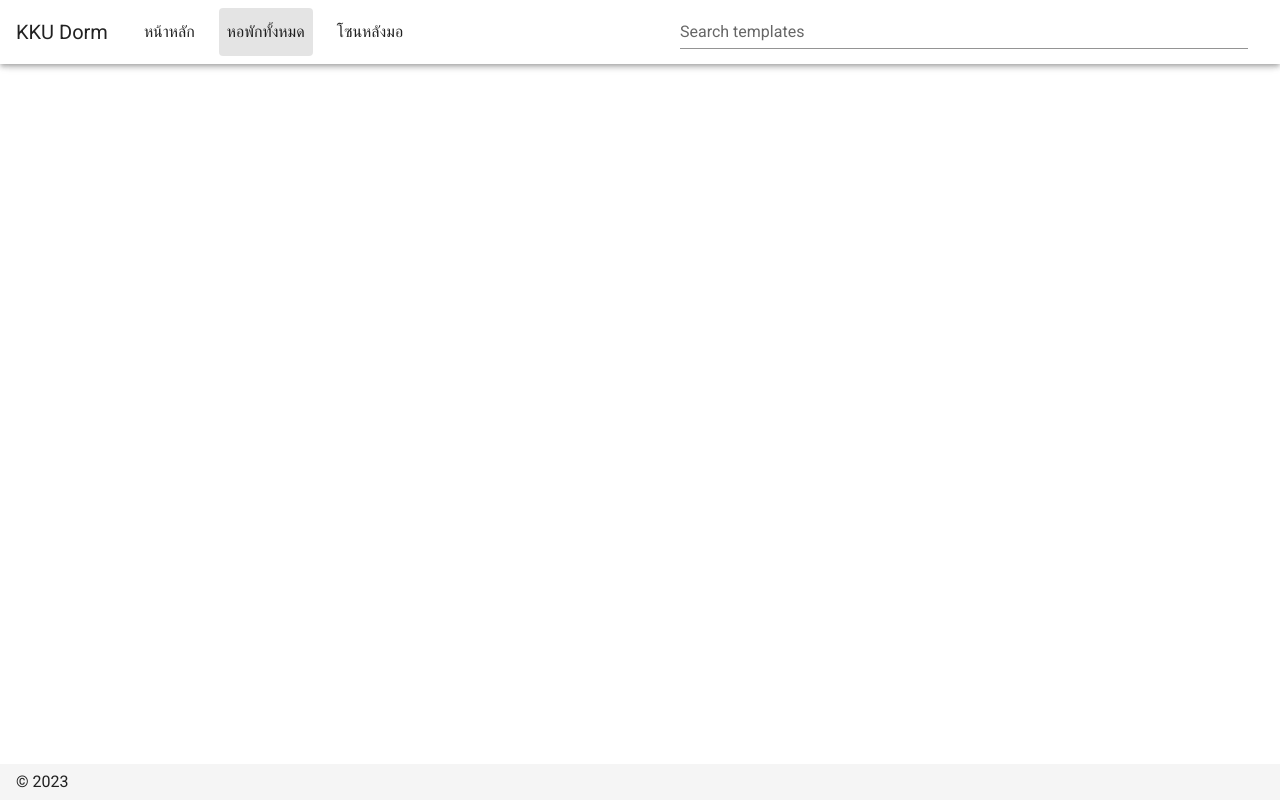
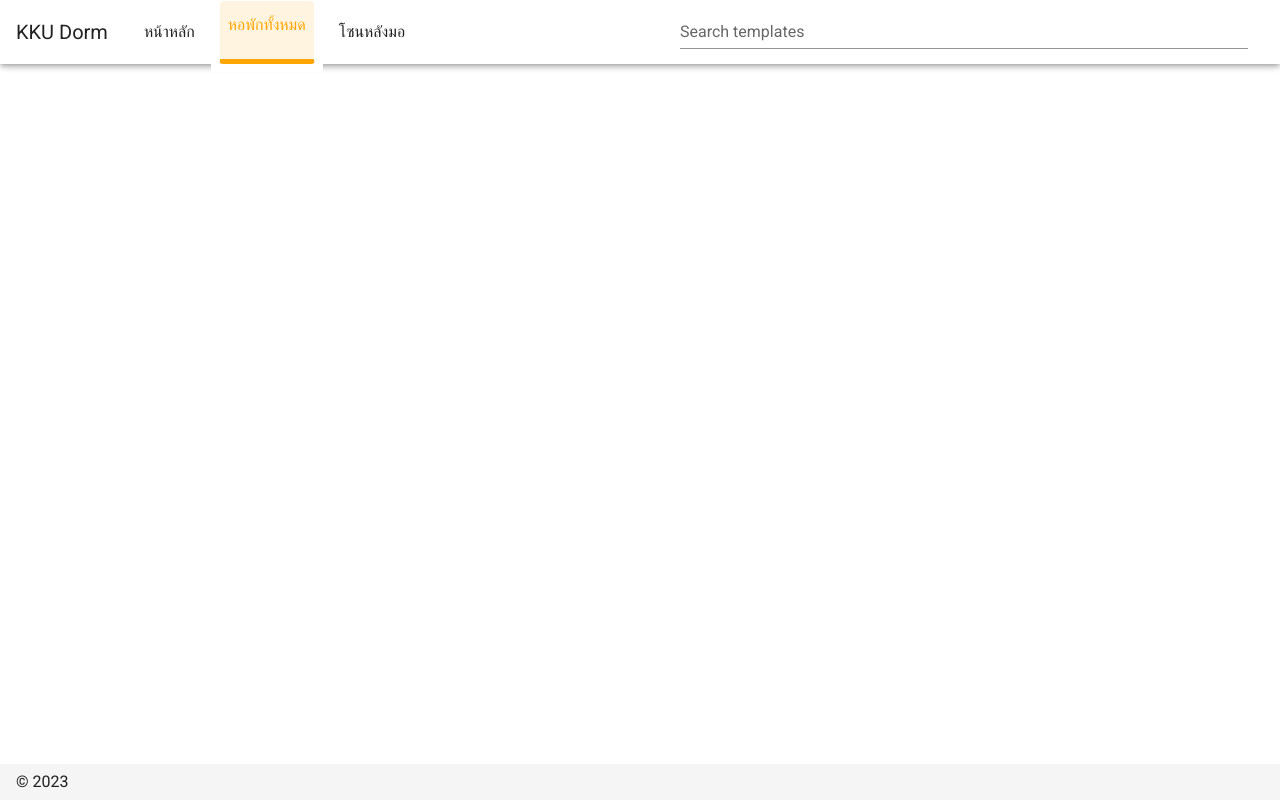
Before and after one commit to Ohmmy555/kkudormitory-front, a Nuxt app: page /test1 in a window 1280 px wide. Built offline with nearby package versions, Linux system fonts and the light colour scheme.

Commit message:
feature:api

```diff
--- a/layouts/default.vue
+++ b/layouts/default.vue
@@ -1,6 +1,6 @@
 <template>
   <v-app dark>
-    <v-app-bar :clipped-left="clipped" color="white" fixed app>
+    <v-app-bar color="transparent" fixed app>
       <v-toolbar-title class="mr-5">{{ title }}</v-toolbar-title>
       <!-- <v-spacer /> -->
       <v-list nav v-for="item in items" :key="item.title">
@@ -86,3 +86,14 @@ export default {
   },
 };
 </script>
+<style>
+.v-list .v-list-item--active {
+  padding-bottom: 10px;
+  color: orange !important;
+}
+.v-list-item--active {
+  background-color: transparent;
+  border: 1px solid #fff;
+  border-bottom: 5px solid orange;
+}
+</style>
--- a/pages/index.vue
+++ b/pages/index.vue
@@ -14,7 +14,7 @@ export default {
   },
   methods: {
     callAPI() {
-      this.$kkudormAPI.test()
+      this.$kkudormAPI.getAll()
     },
   },
 };
--- a/plugins/kkudormAPI.js
+++ b/plugins/kkudormAPI.js
@@ -8,12 +8,12 @@ export default async (context, inject) => {
     },
   });
 
-  const test = async () => {
+  const getAll = async () => {
     return await api
-      .get(`test`)
+      .get(`/test`)
       // .then((res) => res.data.data)
       // .catch((err) => checkError(err));
   };
 
-  inject("kkudormAPI", { test });
+  inject("kkudormAPI", { getAll });
 };
```
